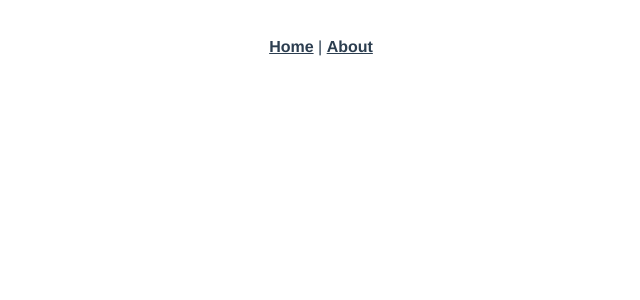
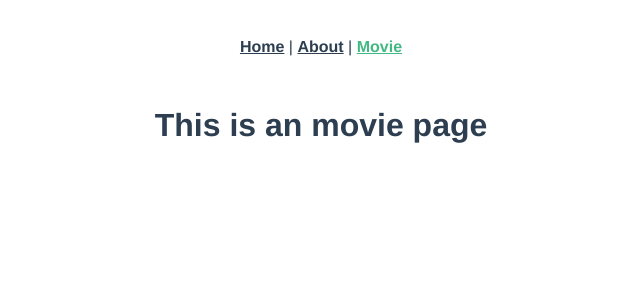
Before and after one commit to YUNHEEJAE/movie-vue-cli-sample, a Vue app: page /movie in a window 1280 px wide. Shown: the top 300 px of the page, without its empty margins (319-959 px from the left). Built offline with nearby package versions, Linux system fonts and the light colour scheme.

Commit message:
Movie Page 생성

```diff
--- a/src/App.vue
+++ b/src/App.vue
@@ -2,7 +2,8 @@
   <div id="app">
     <div id="nav">
       <router-link to="/">Home</router-link> |
-      <router-link to="/about">About</router-link>
+      <router-link to="/about">About</router-link> |
+      <router-link to="/movie">Movie</router-link>
     </div>
     <router-view/>
   </div>
--- a/src/router/index.js
+++ b/src/router/index.js
@@ -1,7 +1,7 @@
 import Vue from 'vue'
 import VueRouter from 'vue-router'
 import Home from '../views/Home.vue'
-
+import Movie from '../views/Movie.vue'
 Vue.use(VueRouter)
 
 const routes = [
@@ -17,6 +17,11 @@ const routes = [
     // this generates a separate chunk (about.[hash].js) for this route
     // which is lazy-loaded when the route is visited.
     component: () => import(/* webpackChunkName: "about" */ '../views/About.vue')
+  },
+  {
+    path: '/movie',
+    name: 'Movie',
+    component: Movie
   }
 ]
 
--- /dev/null
+++ b/src/views/Movie.vue
@@ -0,0 +1,5 @@
+<template>
+  <div class="movie">
+    <h1>This is an movie page</h1>
+  </div>
+</template>
```
